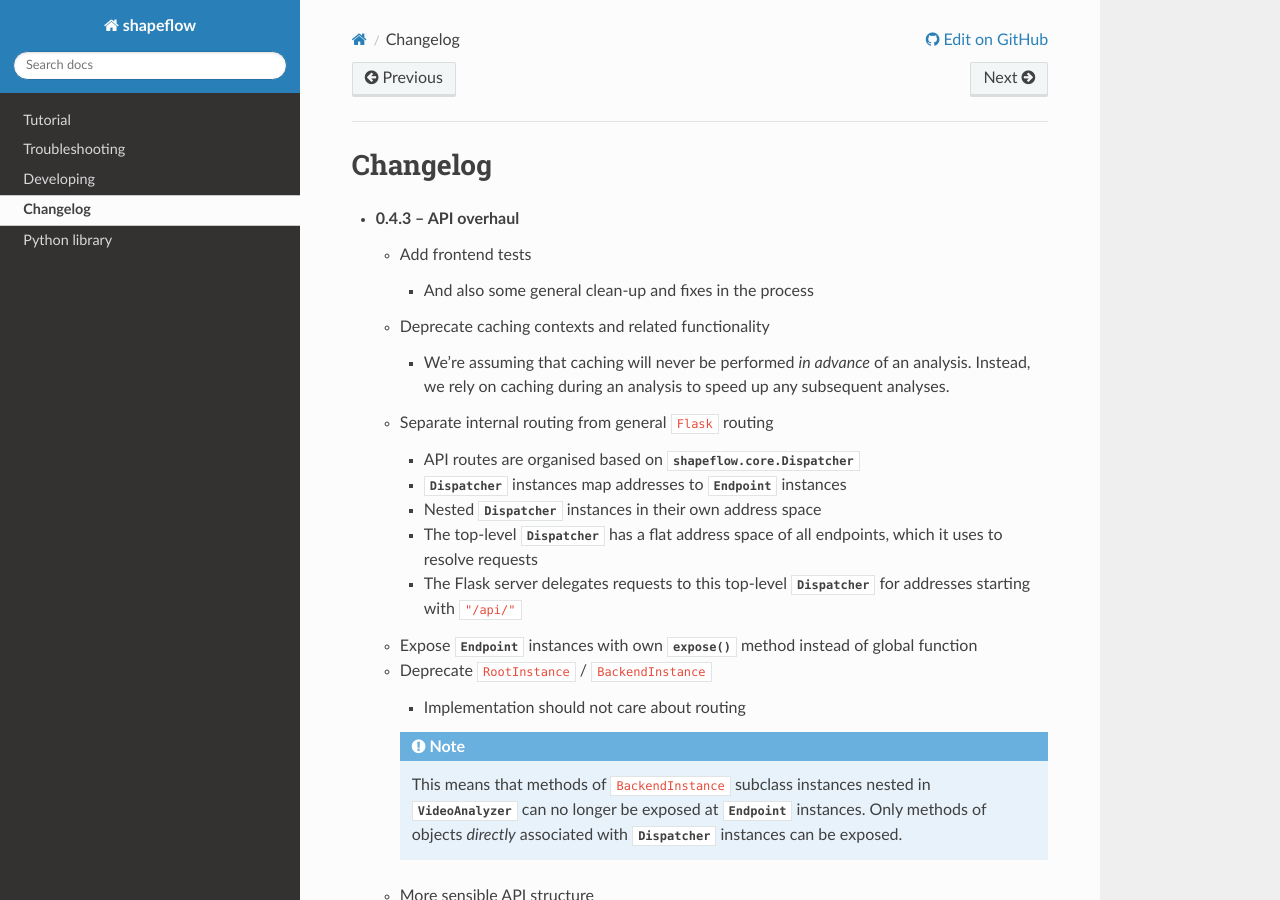
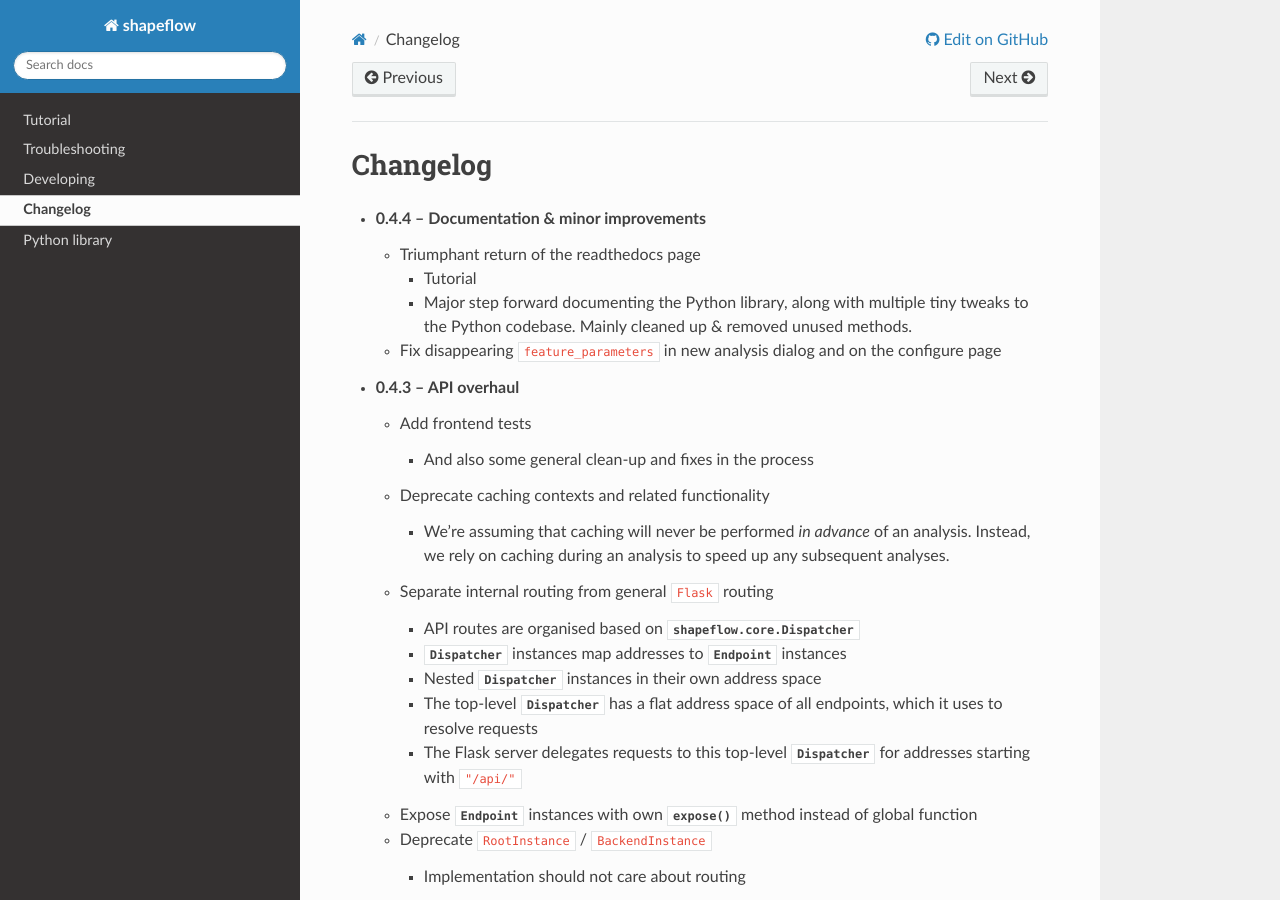
Before and after one commit to ybnd/shapeflow, a Sphinx documentation site: the page built from docs/source/changelog.rst, in a window 1280 px wide and 900 px high. Built offline with Sphinx 7.4.7 and the Read the Docs theme 2.0.0, drawn with Linux system fonts in a browser that asks for light colours.

Commit message:
Add to changelog

```diff
--- a/docs/source/changelog.rst
+++ b/docs/source/changelog.rst
@@ -1,6 +1,18 @@
 Changelog
 =========
 
+* **0.4.4 -- Documentation & minor improvements**
+
+  * Triumphant return of the readthedocs page
+
+    * Tutorial
+
+    * Major step forward documenting the Python library, along with multiple
+      tiny tweaks to the Python codebase. Mainly cleaned up & removed unused
+      methods.
+
+  * Fix disappearing ``feature_parameters`` in new analysis dialog and on the
+    configure page
 
 * **0.4.3 -- API overhaul**
 
```
